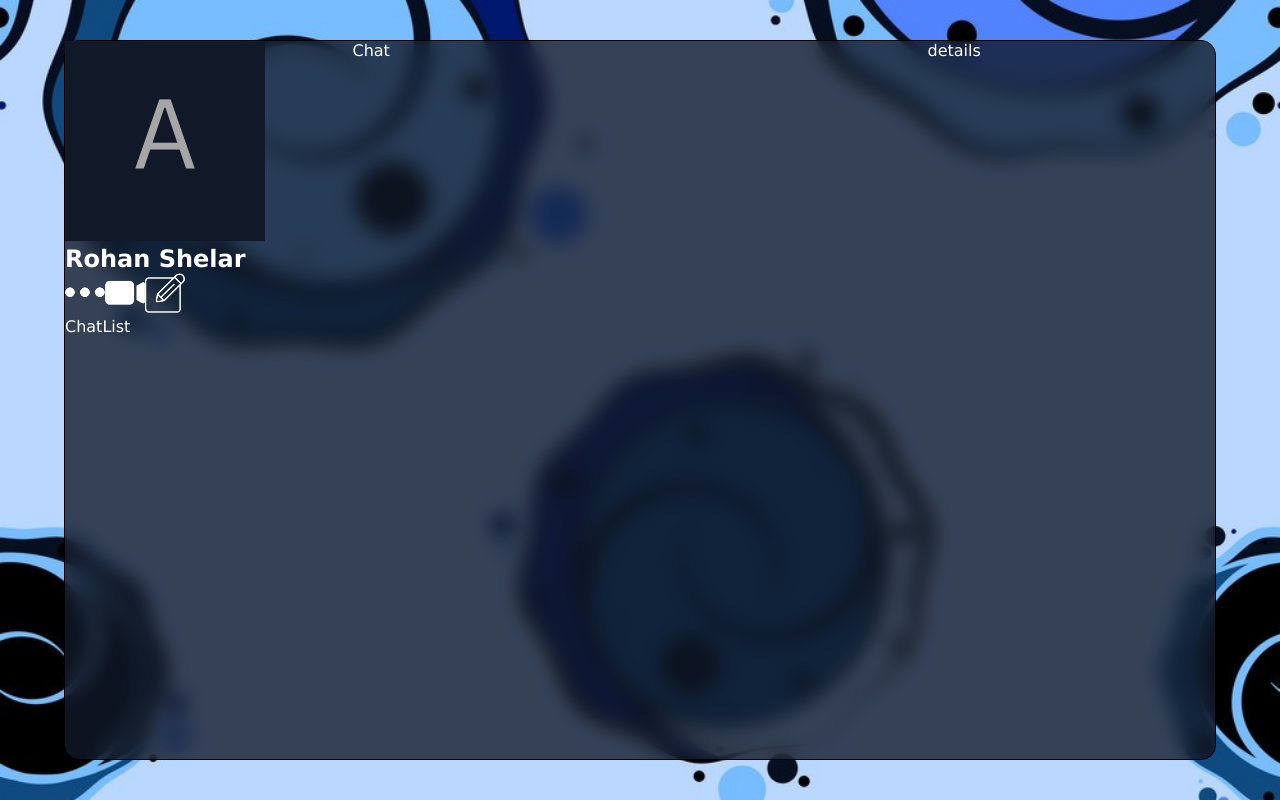
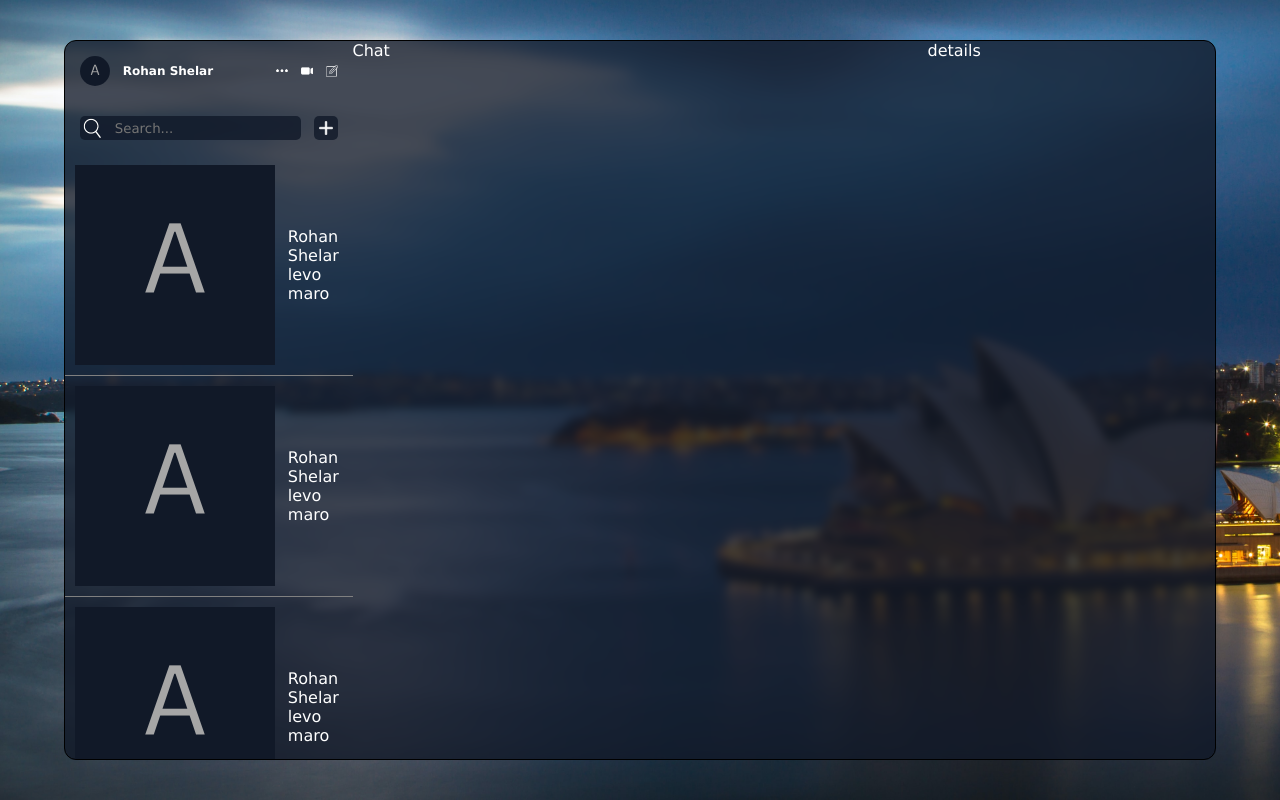
Before and after one commit to RohanScripts/CHAT_APP, a React (Vite) app: page / in a window 1280 px wide. Built offline with nearby package versions, Linux system fonts and the light colour scheme.

Commit message:
Update title in index.html and add search functionality in ChatList

```diff
--- a/index.html
+++ b/index.html
@@ -4,7 +4,7 @@
     <meta charset="UTF-8" />
     <!-- <link rel="icon" type="image/svg+xml" href="/vite.svg" /> -->
     <meta name="viewport" content="width=device-width, initial-scale=1.0" />
-    <title>CHAT APP</title>
+    <title>CHIT CHAT</title>
   </head>
   <body>
     <div id="root"></div>
--- a/src/components/list/ChatList/ChatList.jsx
+++ b/src/components/list/ChatList/ChatList.jsx
@@ -1,8 +1,73 @@
-import React from "react";
+import React, { useState } from "react";
 import "./ChatListCss.css";
 
 const ChatList = () => {
-  return <div className="chat-list">ChatList</div>;
+  const [showMinusIcon, setShowMinusIcon] = useState(false);
+
+  return (
+    <div className="chat-list">
+      <div className="search">
+        <div className="search-bar">
+          <img src="./search.png" alt="" />
+          <input type="text" placeholder="Search..." />
+        </div>
+        <img
+          src={showMinusIcon ? "./minus.png" : "./plus.png"}
+          onClick={() => setShowMinusIcon((prev) => !prev)}
+          className="plus"
+        />
+      </div>
+      <div className="items">
+        <img src="./avatar.png" alt="" />
+        <div className="text">
+          <span>Rohan Shelar</span>
+          <p>levo maro</p>
+        </div>
+      </div>
+      <div className="items">
+        <img src="./avatar.png" alt="" />
+        <div className="text">
+          <span>Rohan Shelar</span>
+          <p>levo maro</p>
+        </div>
+      </div>
+      <div className="items">
+        <img src="./avatar.png" alt="" />
+        <div className="text">
+          <span>Rohan Shelar</span>
+          <p>levo maro</p>
+        </div>
+      </div>
+      <div className="items">
+        <img src="./avatar.png" alt="" />
+        <div className="text">
+          <span>Rohan Shelar</span>
+          <p>levo maro</p>
+        </div>
+      </div>
+      <div className="items">
+        <img src="./avatar.png" alt="" />
+        <div className="text">
+          <span>Rohan Shelar</span>
+          <p>levo maro</p>
+        </div>
+      </div>
+      <div className="items">
+        <img src="./avatar.png" alt="" />
+        <div className="text">
+          <span>Rohan Shelar</span>
+          <p>levo maro</p>
+        </div>
+      </div>
+      <div className="items">
+        <img src="./avatar.png" alt="" />
+        <div className="text">
+          <span>Rohan Shelar</span>
+          <p>levo maro</p>
+        </div>
+      </div>
+    </div>
+  );
 };
 
 export default ChatList;
--- a/src/components/list/ChatList/ChatListCss.css
+++ b/src/components/list/ChatList/ChatListCss.css
@@ -0,0 +1,50 @@
+.search {
+  display: flex;
+  align-items: center;
+  gap: 1vw;
+  padding: 15px;
+}
+
+.search-bar {
+  padding: 2px;
+  display: flex;
+  align-items: center;
+  gap: 1vw;
+  flex: 1;
+  background-color: rgba(17, 25, 40, 0.8);
+  border-radius: 5px;
+
+  input {
+    background-color: transparent;
+    border: none;
+    outline: none;
+    color: white;
+  }
+
+  img {
+    width: 20px;
+  }
+}
+
+.plus {
+  width: 24px;
+  height: 24px;
+  background-color: rgba(17, 25, 40, 0.8);
+  padding: 5px;
+  border-radius: 5px;
+  cursor: pointer;
+}
+
+.items {
+  display: flex;
+  align-items: center;
+  gap: 1vw;
+  padding: 10px;
+  border-bottom: 1px solid grey;
+  cursor: pointer;
+}
+
+.chat-list {
+  flex: 1;
+  overflow: scroll;
+}
--- a/src/components/list/ListCss.css
+++ b/src/components/list/ListCss.css
@@ -1,3 +1,5 @@
 .list {
   flex: 1;
+  display: flex;
+  flex-direction: column;
 }
--- a/src/components/list/UserInfo/UserInfoCss.css
+++ b/src/components/list/UserInfo/UserInfoCss.css
@@ -0,0 +1,30 @@
+.user-info {
+  padding: 15px;
+  display: flex;
+  align-items: center;
+  justify-content: space-between;
+  font-size: 8px;
+}
+
+.icons {
+  display: flex;
+  align-items: center;
+  gap: 1vw;
+
+  img {
+    width: 12px;
+  }
+}
+
+.user {
+  display: flex;
+  align-items: center;
+  gap: 1vw;
+
+  img {
+    width: 30px;
+    height: 30px;
+    border-radius: 50%;
+    object-fit: cover;
+  }
+}
--- a/src/index.css
+++ b/src/index.css
@@ -18,9 +18,9 @@ body {
 .container {
   width: 90vw;
   height: 90vh;
-  border-radius: 15px;
+  border-radius: 12px;
   background-color: rgba(17, 25, 40, 0.784);
-  backdrop-filter: blur(10px);
+  backdrop-filter: blur(4px);
   border: 1px solid black;
   display: flex;
 }
```
Also changed, not shown: public/bg.jpg.
